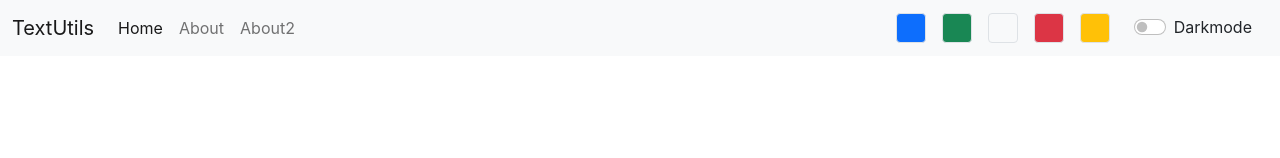
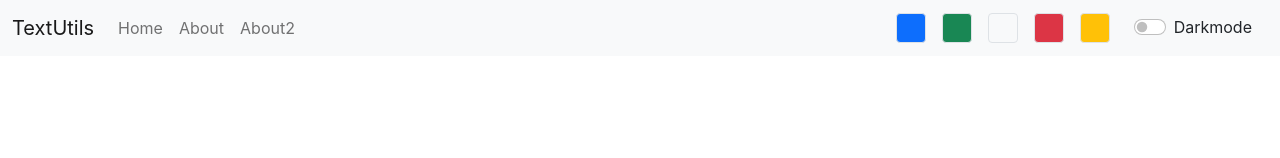
Before and after one commit to brijal091/react-learning, a React (Create React App) app in the folder react-learning/: page / in a window 1280 px wide. Shown: the top 158 px of the page. Built offline with nearby package versions, Linux system fonts and the light colour scheme.

Commit message:
Last commit for this Word counter App

```diff
--- a/react-learning/src/components/Form.js
+++ b/react-learning/src/components/Form.js
@@ -68,7 +68,8 @@
         <div className="container">
             <h2>Your Text Summery</h2>
             {/* Here text.split will creat an array spliting by words, and filter will take each of word from it  and check if it is space or not.  it will return the lenth of new array which is filtered. */}
-            <p>{text.split(" ").filter((element) => {return element.length !== 0}).length} Words and {text.length} character</p>
+            {/* we are splitting this by a space or by a new line also. using regular expression. */}
+            <p>{text.split(/\s+/).filter((element) => {return element.length !== 0}).length} Words and {text.length} character</p>
             <p>{0.008 * text.split(" ").filter((element)=>{return element.length !== 0}).length} min To Read</p>
             <h3>PreView</h3>
             <p>{text.length > 0 ? text:"Nothing to Preview"}</p>
--- a/react-learning/src/components/Navbar.js
+++ b/react-learning/src/components/Navbar.js
@@ -20,7 +20,7 @@
             <div className="collapse navbar-collapse" id="navbarSupportedContent">
             <ul className="navbar-nav me-auto mb-2 mb-lg-0">
                 <li className="nav-item">
-                <Link className="nav-link active" aria-current="page" to="/">Home</Link>
+                <Link className="nav-link" aria-current="page" to="/">Home</Link>
                 </li>
                 <li className="nav-item">
                     {/* Setting color blue by the following thing, here double curly braces means boject of object.  */}
```
Also changed, not shown: 1 other file (tests, documents, lock files or other folders).
